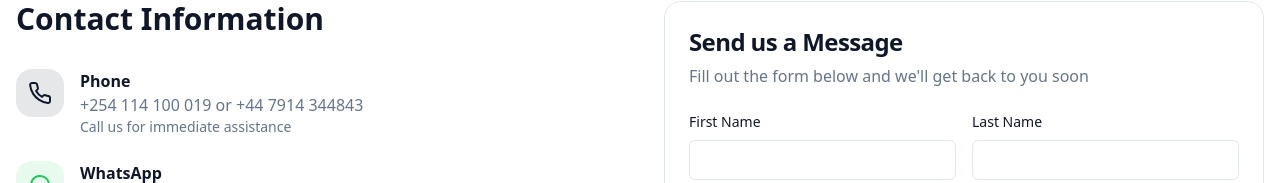
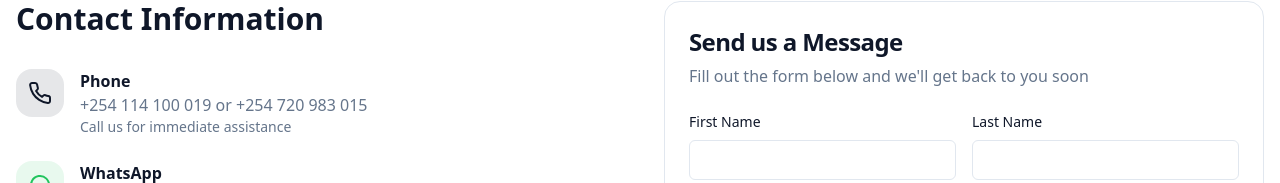
Before and after one commit to Allure-Graphics-Oasis/Adan-Abuya, a React (Vite) app: page /contact in a window 1280 px wide. Shown: the part 112-295 px from the top of the page. Built offline with nearby package versions, Linux system fonts and the light colour scheme; no server answers.

Commit message:
add other contacts

```diff
--- a/src/pages/Contact.tsx
+++ b/src/pages/Contact.tsx
@@ -81,7 +81,7 @@ const Contact = () => {
                 </div>
                 <div>
                   <h3 className="font-semibold text-foreground">Phone</h3>
-                  <p className="text-muted-foreground">+254 114 100 019 or +44 7914 344843</p>
+                  <p className="text-muted-foreground">+254 114 100 019 or +254 720 983 015</p>
                   <p className="text-sm text-muted-foreground">Call us for immediate assistance</p>
                 </div>
               </div>
```
